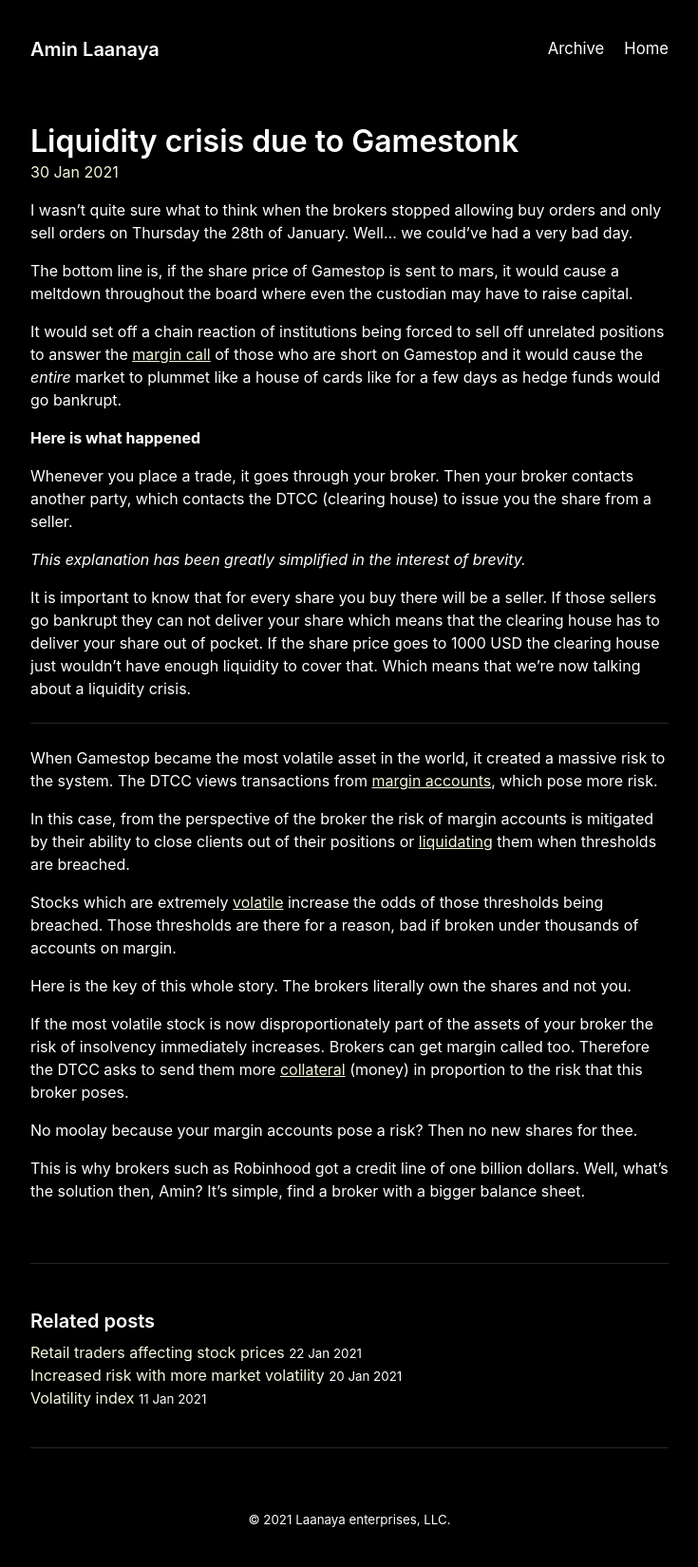
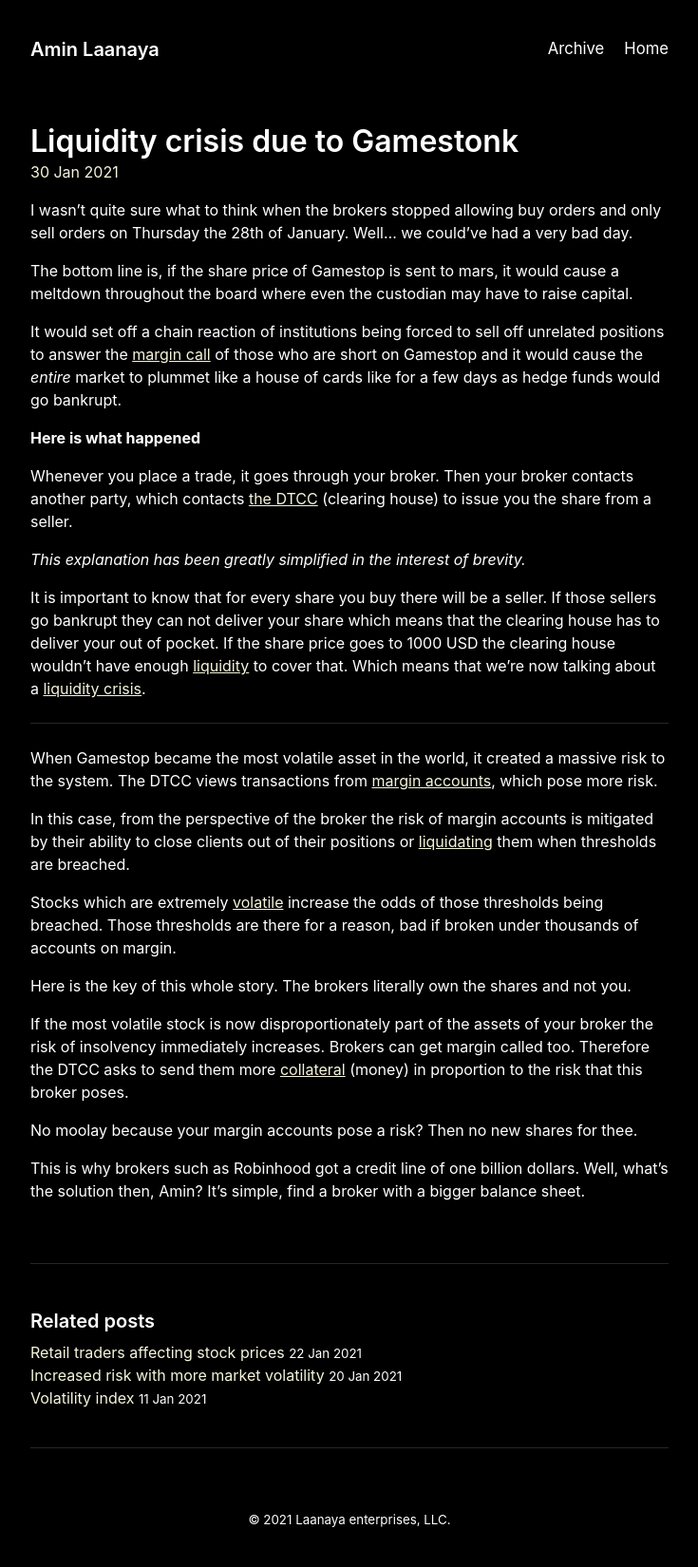
Before and after one commit to Bobcycle/Blog, a Jekyll site: the page built from _posts/2021-01-30-liquidity-crisis-due-to-gamestonk.md, in a window 1280 px wide. Shown: the whole page at 95% size, without its empty margins (272-1007 px from the left). Built offline with Jekyll 4.4.1, drawn with Linux system fonts in a browser that asks for light colours.

Commit message:
Update 2021-01-30-liquidity-crisis-due-to-gamestonk.md

```diff
--- a/_posts/2021-01-30-liquidity-crisis-due-to-gamestonk.md
+++ b/_posts/2021-01-30-liquidity-crisis-due-to-gamestonk.md
@@ -11,11 +11,11 @@ It would set off a chain reaction of institutions being forced to sell off unrel
 
 **Here is what happened**
 
-Whenever you place a trade, it goes through your broker. Then your broker contacts another party, which contacts the DTCC (clearing house) to issue you the share from a seller.
+Whenever you place a trade, it goes through your broker. Then your broker contacts another party, which contacts [the DTCC](https://www.investopedia.com/terms/d/dtcc.asp) (clearing house) to issue you the share from a seller.
 
 *This explanation has been greatly simplified in the interest of brevity.*
 
-It is important to know that for every share you buy there will be a seller. If those sellers go bankrupt they can not deliver your share which means that the clearing house has to deliver your share out of pocket. If the share price goes to 1000 USD the clearing house just wouldn’t have enough liquidity to cover that. Which means that we’re now talking about a liquidity crisis.
+It is important to know that for every share you buy there will be a seller. If those sellers go bankrupt they can not deliver your share which means that the clearing house has to deliver your out of pocket. If the share price goes to 1000 USD the clearing house wouldn’t have enough [liquidity](https://www.investopedia.com/terms/l/liquidity.asp) to cover that. Which means that we’re now talking about a [liquidity crisis](https://www.investopedia.com/terms/l/liquidity-crisis.asp).
 
 ---
 
```
